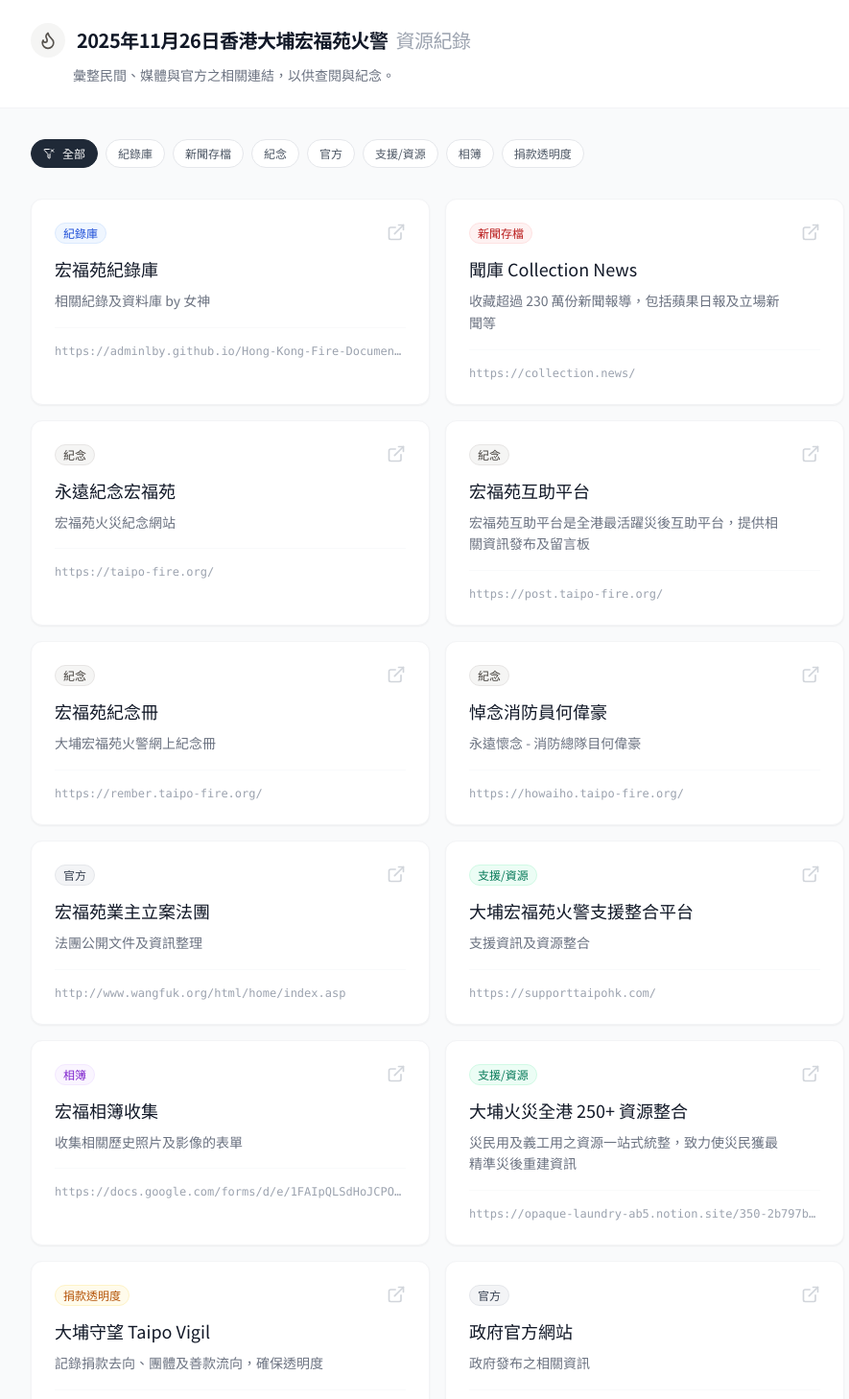
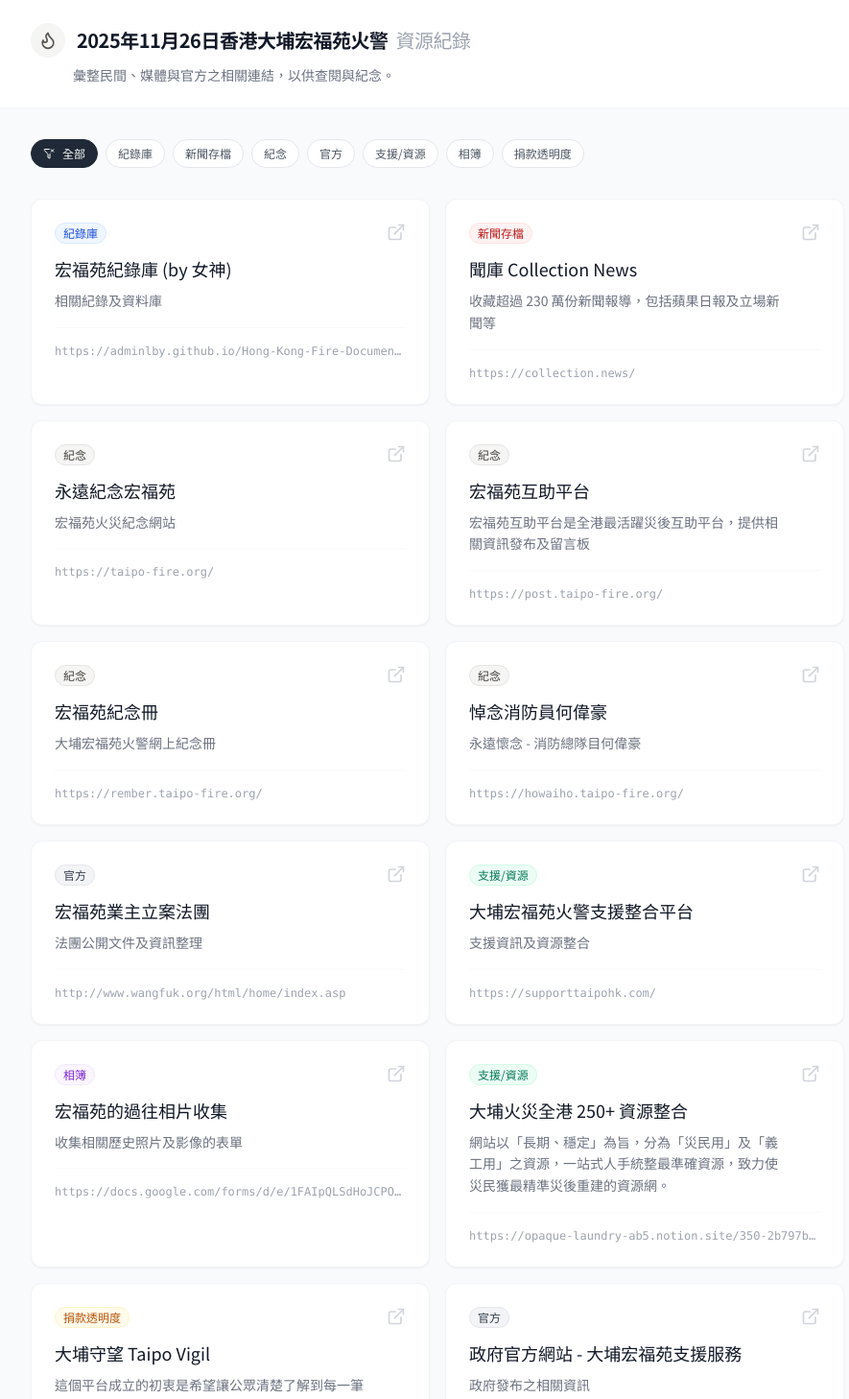
Before and after one commit to Demianyuen/WFCArchive, a React (Vite) app: page / in a window 1280 px wide. Shown: the top 1458 px of the page at 96% size, without its empty margins (184-1069 px from the left). Built offline with nearby package versions, Linux system fonts and the light colour scheme.

Commit message:
feat: Refine and expand resources list
Update resource titles, descriptions, and tags for clarity and completeness. Add new memorial and support resources.

```diff
--- a/constants.ts
+++ b/constants.ts
@@ -3,9 +3,9 @@ import { ResourceLink, ResourceTag } from './types';
 export const RESOURCES: ResourceLink[] = [
   {
     id: '1',
-    title: '宏福苑紀錄庫',
+    title: '宏福苑紀錄庫 (by 女神)',
     url: 'https://adminlby.github.io/Hong-Kong-Fire-Documentary/',
-    description: '相關紀錄及資料庫 by 女神',
+    description: '相關紀錄及資料庫',
     tags: [ResourceTag.DOCUMENTARY]
   },
   {
@@ -29,6 +29,7 @@ export const RESOURCES: ResourceLink[] = [
     description: '宏福苑互助平台是全港最活躍災後互助平台，提供相關資訊發布及留言板',
     tags: [ResourceTag.MEMORIAL]
   },
+  // --- 額外宏福苑相關紀念資源 ---
   {
     id: '11',
     title: '宏福苑紀念冊',
@@ -43,6 +44,7 @@ export const RESOURCES: ResourceLink[] = [
     description: '永遠懷念 - 消防總隊目何偉豪',
     tags: [ResourceTag.MEMORIAL]
   },
+  // ---------------------------
   {
     id: '5',
     title: '宏福苑業主立案法團',
@@ -59,7 +61,7 @@ export const RESOURCES: ResourceLink[] = [
   },
   {
     id: '7',
-    title: '宏福相簿收集',
+    title: '宏福苑的過往相片收集',
     url: 'https://docs.google.com/forms/d/e/1FAIpQLSdHoJCPOWLYovzGt2GmSJQGd48Q0MHnoc1oalyomeWW2pk-4Q/viewform',
     description: '收集相關歷史照片及影像的表單',
     tags: [ResourceTag.ALBUM]
@@ -68,19 +70,19 @@ export const RESOURCES: ResourceLink[] = [
     id: '8',
     title: '大埔火災全港 250+ 資源整合',
     url: 'https://opaque-laundry-ab5.notion.site/350-2b797bbbedf88061b0b3f8970b8642a7',
-    description: '災民用及義工用之資源一站式統整，致力使災民獲最精準災後重建資訊',
+    description: '網站以「長期、穩定」為旨，分為「災民用」及「義工用」之資源，一站式人手統整最準確資源，致力使災民獲最精準災後重建的資源網。',
     tags: [ResourceTag.SUPPORT]
   },
   {
     id: '9',
     title: '大埔守望 Taipo Vigil',
     url: 'https://taipovigil.hk/zh-TW',
-    description: '記錄捐款去向、團體及善款流向，確保透明度',
+    description: '這個平台成立的初衷是希望讓公眾清楚了解到每一筆捐款的去向，並記錄這次捐款的團體或個人是誰，善款最終流向何處。',
     tags: [ResourceTag.DONATION]
   },
   {
     id: '10',
-    title: '政府官方網站',
+    title: '政府官方網站 - 大埔宏福苑支援服務',
     url: 'https://www.taipofire.gov.hk/',
     description: '政府發布之相關資訊',
     tags: [ResourceTag.OFFICIAL]
--- a/index.html
+++ b/index.html
@@ -99,9 +99,9 @@
       const RESOURCES = [
         {
           id: '1',
-          title: '11.26 大埔宏福苑火災紀錄庫',
+          title: '宏福苑紀錄庫 (by 女神)',
           url: 'https://adminlby.github.io/Hong-Kong-Fire-Documentary/',
-          description: '相關紀錄及資料庫 by 女神',
+          description: '相關紀錄及資料庫',
           tags: [ResourceTag.DOCUMENTARY]
         },
         {
@@ -120,17 +120,19 @@
         },
         {
           id: '4',
-          title: '宏福苑互助平台 by dragon_mexc,
+          title: '宏福苑互助平台 by dragon_mexc',
           url: 'https://post.taipo-fire.org/',
           description: '宏福苑互助平台是全港最活躍災後互助平台，提供相關資訊發布及留言板',
-          tags: [ResourceTag.SUPPORT]
+          tags: [ResourceTag.MEMORIAL]
         },
+        // --- 額外宏福苑相關紀念資源 ---
         {
           id: '11',
-          title: '宏福苑紀念冊',
+          title: '宏福苑紀念冊 by dragon_mexc
+',
           url: 'https://rember.taipo-fire.org/',
           description: '大埔宏福苑火警網上紀念冊',
-          tags: [ResourceTag.MEMORIAL]
+          tags: [ResourceTag.SUPPORT]
         },
         {
           id: '12',
@@ -139,6 +141,7 @@
           description: '永遠懷念 - 消防總隊目何偉豪',
           tags: [ResourceTag.MEMORIAL]
         },
+        // ---------------------------
         {
           id: '5',
           title: '宏福苑業主立案法團',
@@ -155,7 +158,7 @@
         },
         {
           id: '7',
-          title: '宏福相簿收集',
+          title: '宏福苑的過往相片收集',
           url: 'https://docs.google.com/forms/d/e/1FAIpQLSdHoJCPOWLYovzGt2GmSJQGd48Q0MHnoc1oalyomeWW2pk-4Q/viewform',
           description: '收集相關歷史照片及影像的表單',
           tags: [ResourceTag.ALBUM]
@@ -164,19 +167,19 @@
           id: '8',
           title: '大埔火災全港 250+ 資源整合',
           url: 'https://opaque-laundry-ab5.notion.site/350-2b797bbbedf88061b0b3f8970b8642a7',
-          description: '災民用及義工用之資源一站式統整，致力使災民獲最精準災後重建資訊',
+          description: '網站以「長期、穩定」為旨，分為「災民用」及「義工用」之資源，一站式人手統整最準確資源，致力使災民獲最精準災後重建的資源網。',
           tags: [ResourceTag.SUPPORT]
         },
         {
           id: '9',
           title: '大埔守望 Taipo Vigil',
           url: 'https://taipovigil.hk/zh-TW',
-          description: '記錄捐款去向、團體及善款流向，確保透明度',
+          description: '這個平台成立的初衷是希望讓公眾清楚了解到每一筆捐款的去向，並記錄這次捐款的團體或個人是誰，善款最終流向何處。',
           tags: [ResourceTag.DONATION]
         },
         {
           id: '10',
-          title: '政府官方網站',
+          title: '政府官方網站 - 大埔宏福苑支援服務',
           url: 'https://www.taipofire.gov.hk/',
           description: '政府發布之相關資訊',
           tags: [ResourceTag.OFFICIAL]
```
